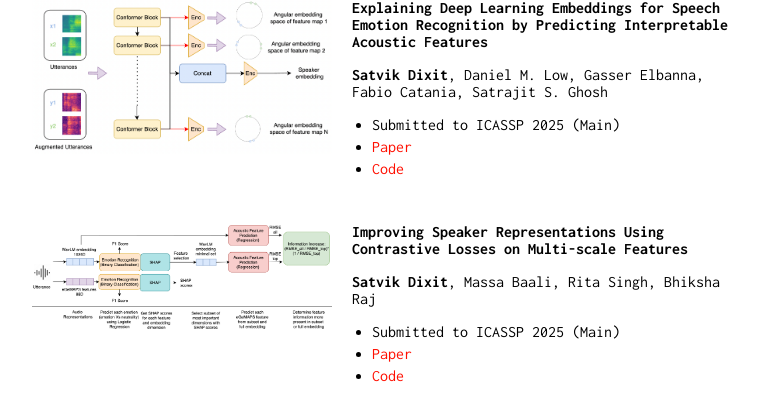
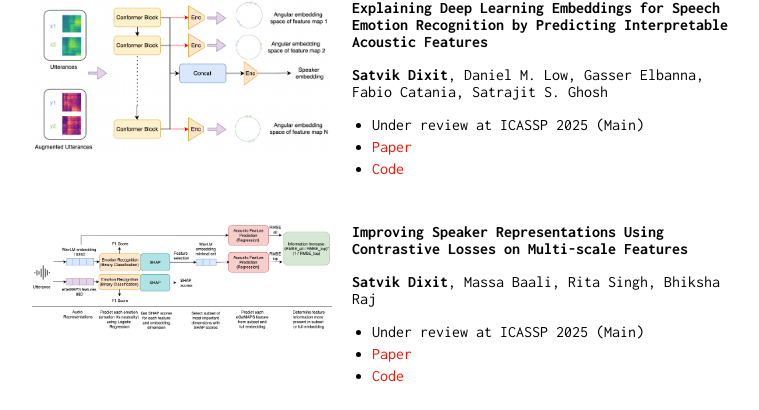
Before and after one commit to satvik-dixit/satvik-dixit.github.io, a Jekyll site: the page built from index.md, in a window 1280 px wide and 1400 px high, scrolled down 136 px, cut to the strip 419-829 px from the top of the window. Shown: the whole strip, without its empty margins (258-1017 px from the left). Built offline with Jekyll 4.4.1, drawn with Linux system fonts in a browser that asks for light colours; some of the changed text lies outside the part shown.

Commit message:
Update index.md

```diff
--- a/index.md
+++ b/index.md
@@ -24,7 +24,7 @@ Previously, I worked at MIT with Professor [Satrajit Ghosh](https://sensein.grou
     <h4>Explaining Deep Learning Embeddings for Speech Emotion Recognition by Predicting Interpretable Acoustic Features</h4>
     <p><strong>Satvik Dixit</strong>, Daniel M. Low, Gasser Elbanna, Fabio Catania, Satrajit S. Ghosh</p>
     <ul>
-      <li>Submitted to ICASSP 2025 (Main)</li>
+      <li>Under review at ICASSP 2025 (Main)</li>
       <li><a href="https://www.arxiv.org/abs/2409.09511">Paper</a></li>
       <li><a href="https://github.com/satvik-dixit/explainability_SER/tree/main">Code</a></li>
     </ul>
@@ -36,7 +36,7 @@ Previously, I worked at MIT with Professor [Satrajit Ghosh](https://sensein.grou
     <h4>Improving Speaker Representations Using Contrastive Losses on Multi-scale Features</h4>
     <p><strong>Satvik Dixit</strong>, Massa Baali, Rita Singh, Bhiksha Raj</p>
     <ul>
-      <li>Submitted to ICASSP 2025 (Main)</li>
+      <li>Under review at ICASSP 2025 (Main)</li>
       <li><a href="https://arxiv.org/abs/2410.05037">Paper</a></li>
       <li><a href="https://github.com/satvik-dixit/MFCon/tree/main">Code</a></li>
     </ul>
@@ -59,8 +59,9 @@ Previously, I worked at MIT with Professor [Satrajit Ghosh](https://sensein.grou
     <h4>MACE: Leveraging Audio for Evaluating Audio Captioning Systems</h4>
     <p><strong>Satvik Dixit</strong>, Soham Deshmukh, Bhiksha Raj</p>
     <ul>
-      <li>Submitted to ICASSP 2025 Speech and Audio Language Models (SALMA) Workshop</li>
+      <li>Under review at ICASSP 2025 Speech and Audio Language Models (SALMA) Workshop</li>
       <li><a href="https://github.com/satvik-dixit/mace/tree/main">Code</a></li>
+      <li><a href="https://arxiv.org/abs/2411.00321">Paper</a></li>
     </ul>
   </div>
 </div>
```
